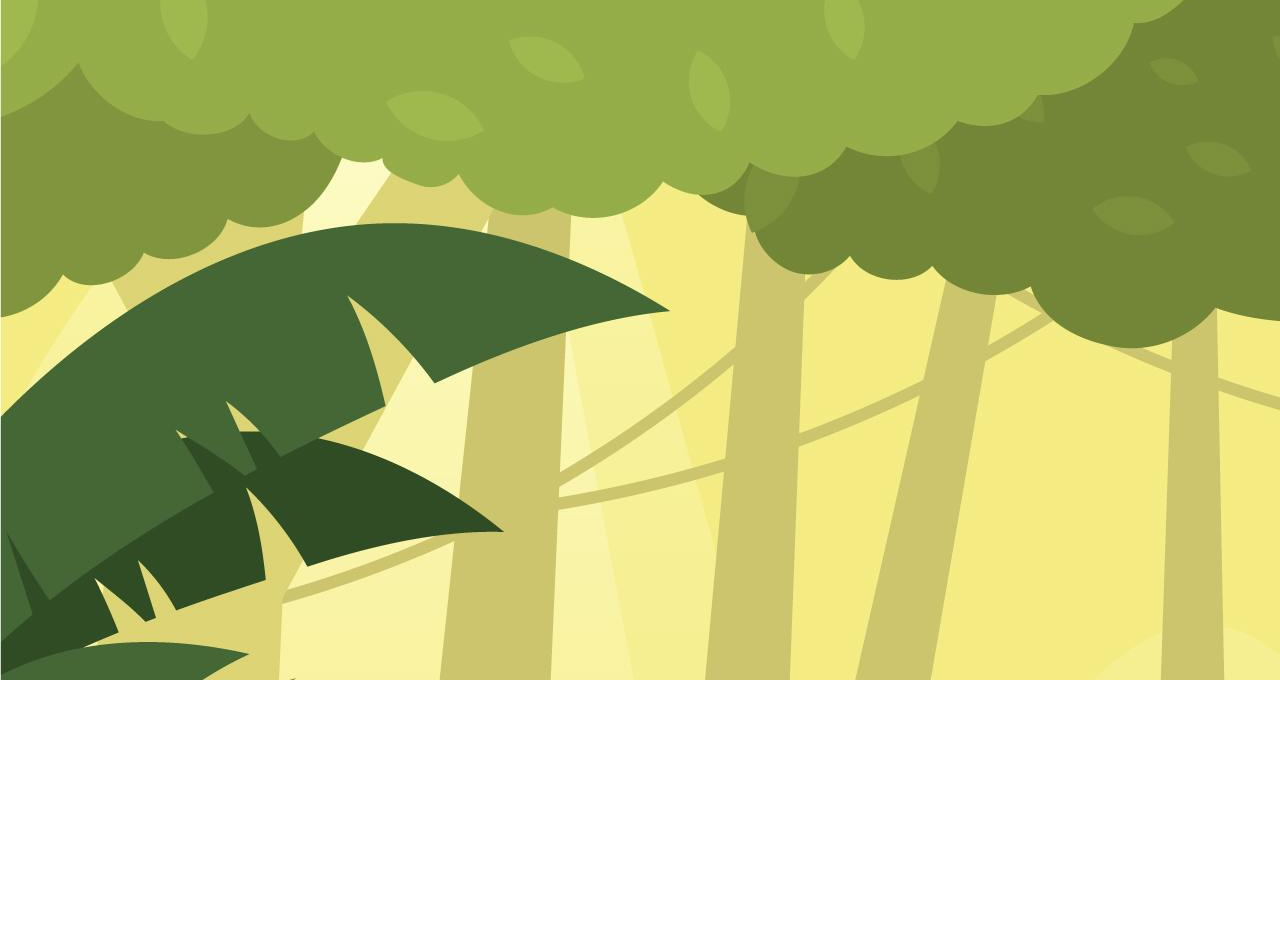
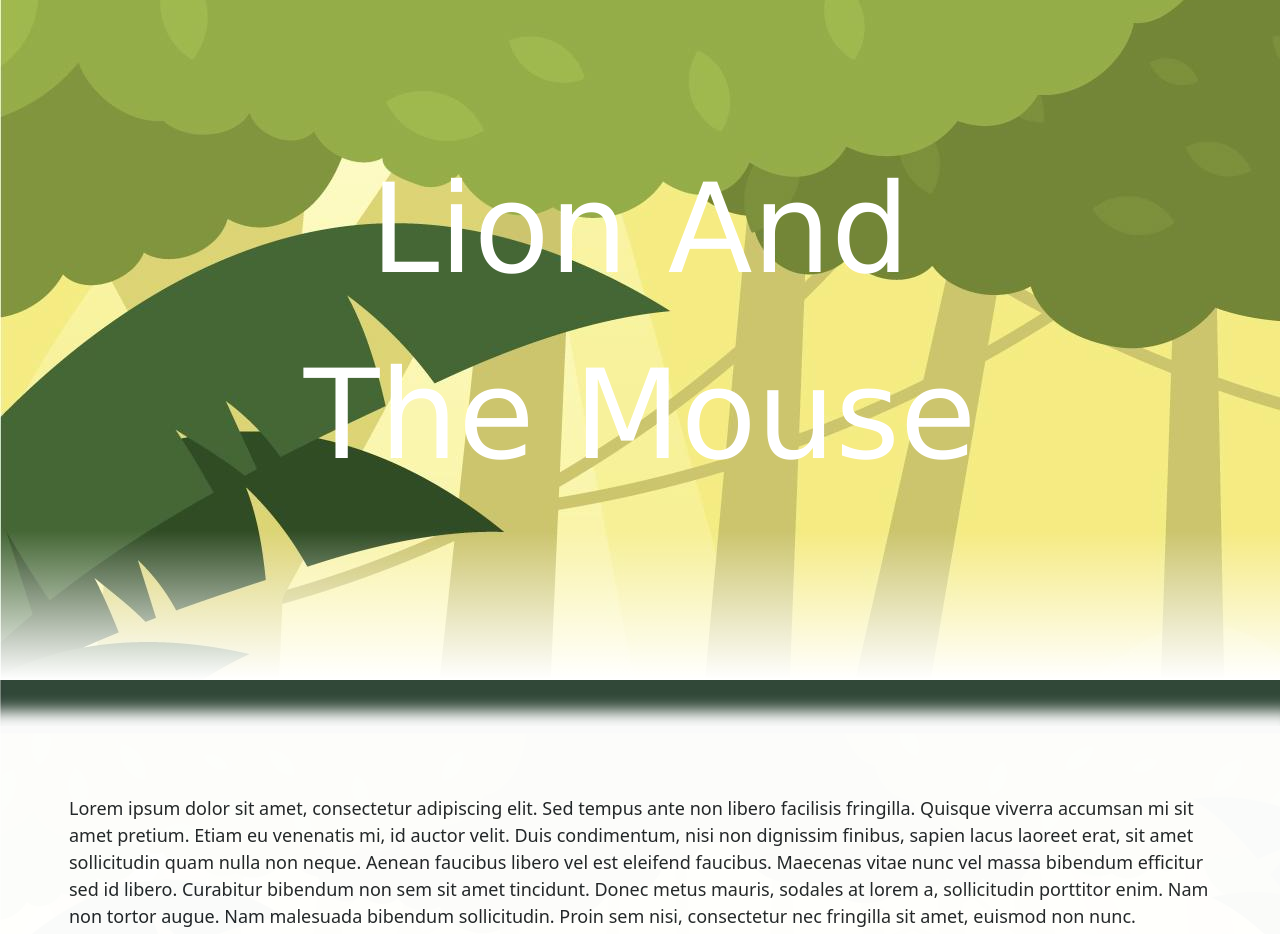
Before and after one commit to Hello-Ermine/helloermine-web-7-ThelionandtheMouse, a React (Create React App) app: page / in a window 1280 px wide. Shown: the part 120-1054 px from the top of the page. Before the commit the page ends 800 px from the top, so only its background shows below. Built offline with nearby package versions, Linux system fonts and the light colour scheme.

Commit message:
Add first section

```diff
--- a/src/App.js
+++ b/src/App.js
@@ -2,30 +2,27 @@ import "./App.scss";
 import "bootstrap/dist/css/bootstrap.min.css";
 import { Container, Navbar, Nav } from "react-bootstrap";
 import styled from "styled-components";
-import NavRound from  "./components/NavRound.js";
 import React,{useEffect,useState} from "react";
 import AOS from 'aos';
-//style component
+import 'aos/dist/aos.css';
+
+//Component import here
+import NavRound from  "./components/NavRound.js";
+import MockCon from "./components/MockContent.js";
 function App() {
   useEffect(()=>{
     AOS.init({
-      duration : 2000
+      duration : 3000
     });
   },[]);
-  const [offsetY, setOffsetY] = useState(0);
-  const handleScroll = () => setOffsetY(window.pageYOffset);
-
-  useEffect(() => {
-    window.addEventListener("scroll", handleScroll);
-
-    return () => window.removeEventListener("scroll", handleScroll);
-  }, []);
   return (
     <>
       <NavRound data-aos={"fade-down"}/>
       <section className="Parallax">
+          <span id="Title">Lion And <br/>The Mouse</span>
           <div className="Parallax__background"></div>
       </section>
+      <MockCon/>
     </>
   );
 }
--- a/src/App.scss
+++ b/src/App.scss
@@ -1,8 +1,23 @@
-
+  section::before{
+    content: '';;
+    position:absolute;
+    bottom: 0px;
+    width: 100%;
+    margin-top: 50%;
+    height: 150px;
+    background: linear-gradient(to top,white,transparent);
+    z-index: 1000;
+  }
   .Parallax {
     display: flex;
     justify-content: center;
-
+    span#Title{
+      margin-top: 20%;
+      font-size: 124px;
+      color:white;
+      text-align: center;
+      font-family: 'Lucida Sans', 'Lucida Sans Regular', 'Lucida Grande', 'Lucida Sans Unicode', Geneva, Verdana, sans-serif;
+    }
     &__background,
     &__background-triangles {
       width: 100%;
--- /dev/null
+++ b/src/components/MockContent.js
@@ -0,0 +1,39 @@
+import styled from "styled-components";
+import { Container, Navbar, Nav } from "react-bootstrap";
+import AOS from 'aos';
+const MockCon = () => {
+  const  Content = styled.div`
+  Content::before{
+    content: '';;
+    position:absolute;
+    bottom: 0px;
+    width: 100%;
+    margin-top: 50%;
+    height: 150px;
+    background: linear-gradient(to top,white,transparent);
+    z-index: 1000;
+  }
+    padding: 5%;
+    position: relative;
+    margin-top: 17%;
+    background-color: white;
+    opacity: 0.98;
+    border: 5px solid rgba(255, 255, 255, .5);
+    box-shadow: 0 0 15px 15px white;
+    p {
+      font-size: 18px;
+    }
+  `;
+  return(
+      <>
+        <Content>
+            <p data-aos={"fade-down"}>
+            Lorem ipsum dolor sit amet, consectetur adipiscing elit. Sed tempus ante non libero facilisis fringilla. Quisque viverra accumsan mi sit amet pretium. Etiam eu venenatis mi, id auctor velit. Duis condimentum, nisi non dignissim finibus, sapien lacus laoreet erat, sit amet sollicitudin quam nulla non neque. Aenean faucibus libero vel est eleifend faucibus. Maecenas vitae nunc vel massa bibendum efficitur sed id libero. Curabitur bibendum non sem sit amet tincidunt. Donec metus mauris, sodales at lorem a, sollicitudin porttitor enim. Nam non tortor augue. Nam malesuada bibendum sollicitudin.
+
+Proin sem nisi, consectetur nec fringilla sit amet, euismod non nunc. Praesent euismod ornare turpis. Etiam aliquet sem semper vestibulum aliquam. Cras hendrerit massa vitae lacus tempor, pellentesque facilisis leo consequat. Nam egestas malesuada magna id scelerisque. Aliquam eu auctor risus. Duis quis tortor a tortor cursus dignissim sit amet ac mauris. Suspendisse mollis lobortis gravida. Duis et semper odio.
+            </p>
+        </Content>
+      </>
+  );
+};
+export default MockCon;
--- a/src/components/NavRound.js
+++ b/src/components/NavRound.js
@@ -12,6 +12,7 @@ const NavBarRound = styled.div`
   list-style-type: none;
   align-items: center;
   transform:translateX(10%);
+  z-index: 100;
   span{
       font-size: 24px;
   }
```
